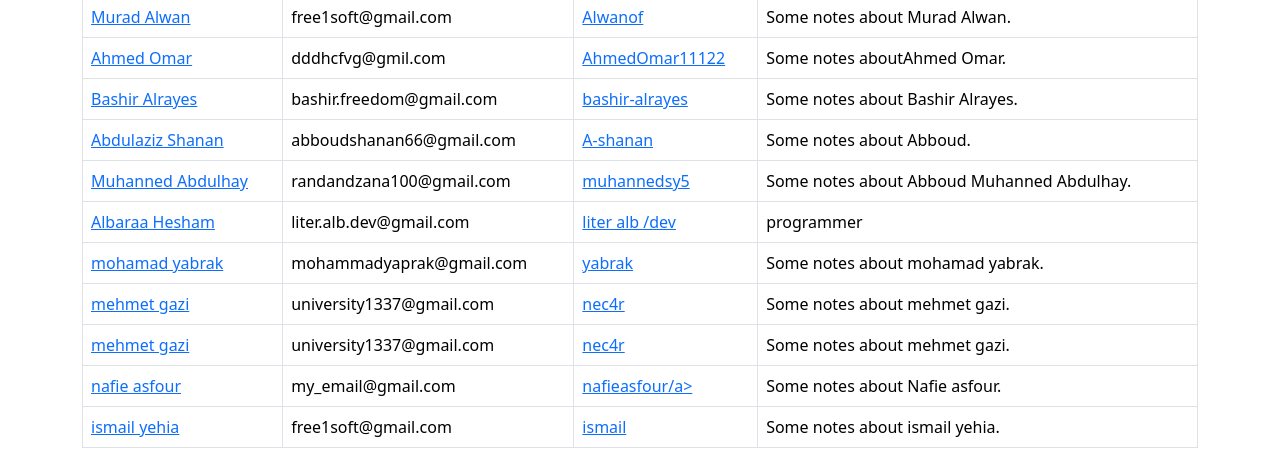
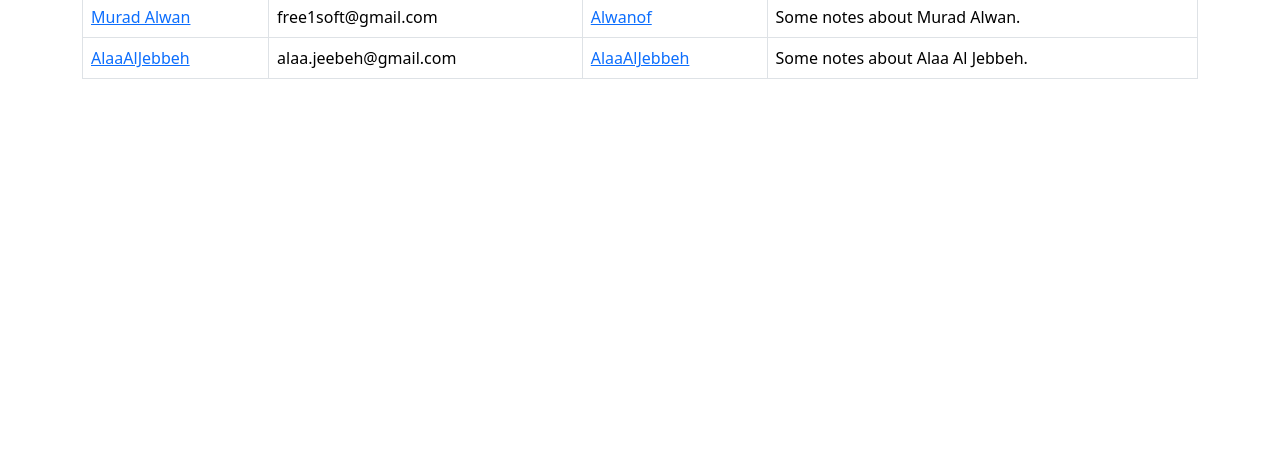
Before and after one commit to alwanof/gitpro-1, a plain HTML site: page index.html in a window 1280 px wide. Shown: the part 419-883 px from the top of the page. After the commit the page ends 800 px from the top, so only its background shows below. Drawn offline with nearby package versions, Linux system fonts and the light colour scheme.

Commit message:
adding alaa al jebbeh as a new user

```diff
--- a/index.html
+++ b/index.html
@@ -1,12 +1,15 @@
 <!DOCTYPE html>
 <html lang="en">
-
   <head>
     <meta charset="utf-8" />
     <meta name="viewport" content="width=device-width, initial-scale=1" />
     <title>Bootstrap demo</title>
-  <link href="https://cdn.jsdelivr.net/npm/bootstrap@5.3.0-alpha1/dist/css/bootstrap.min.css" rel="stylesheet"
-    integrity="sha384-GLhlTQ8iRABdZLl6O3oVMWSktQOp6b7In1Zl3/Jr59b6EGGoI1aFkw7cmDA6j6gD" crossorigin="anonymous" />
+    <link
+      href="https://cdn.jsdelivr.net/npm/bootstrap@5.3.0-alpha1/dist/css/bootstrap.min.css"
+      rel="stylesheet"
+      integrity="sha384-GLhlTQ8iRABdZLl6O3oVMWSktQOp6b7In1Zl3/Jr59b6EGGoI1aFkw7cmDA6j6gD"
+      crossorigin="anonymous"
+    />
   </head>
 
   <body>
@@ -45,87 +48,14 @@
               <td><a href="https://github.com/johnsmith">Alwanof</a></td>
               <td>Some notes about Murad Alwan.</td>
             </tr>
-          <tr>
-            <td>
-              <a href="users/muradalwan.html" target="_blank">Ahmed Omar</a>
-            </td>
-            <td>dddhcfvg@gmil.com</td>
-            <td><a href="https://github.com/AhmedOmar11122">AhmedOmar11122</a></td>
-            <td>Some notes aboutAhmed Omar.</td>
-          </tr>
 
             <tr>
               <td>
-              <a href="users/bashirAlrayes.html" target="_blank">Bashir Alrayes</a>
+                <a href="users/alaaaljebbeh.html" target="_blank">AlaaAlJebbeh</a>
               </td>
-            <td>bashir.freedom@gmail.com</td>
-            <td><a href="https://github.com/bashir-alrayes">bashir-alrayes</a></td>
-            <td>Some notes about Bashir Alrayes.</td>
-          </tr>
-          <tr>
-            <td>
-              <a href="users/abdulazizShanan.html" target="_blank">Abdulaziz Shanan</a>
-            </td>
-            <td>abboudshanan66@gmail.com</td>
-            <td><a href="https://github.com/A-Shanan">A-shanan</a></td>
-            <td>Some notes about Abboud.</td>
-          </tr>
-           <tr>
-            <td>
-              <a href="users/muhannedabdulhay.html" target="_blank">Muhanned Abdulhay</a>
-            </td>
-            <td>randandzana100@gmail.com</td>
-            <td><a href="https://github.com/MuhannedA">muhannedsy5</a></td>
-            <td>Some notes about Abboud Muhanned Abdulhay.</td>
-          </tr>
-          <tr>
-            <td>
-              <a href="users/albaraahesham.html" target="_blank">Albaraa Hesham</a>
-            </td>
-            <td>liter.alb.dev@gmail.com</td>
-            <td><a href="https://github.com/liter-alb-dev">liter alb /dev</a></td>
-            <td>programmer</td>
-          </tr>
-          <tr>
-            <tr>
-              <td>
-                <a href="users/mohamadyabrak.html" target="_blank">mohamad yabrak</a>
-              </td>
-              <td>mohammadyaprak@gmail.com</td>
-              <td><a href="https://github.com/mohammadyaprak">yabrak</a></td>
-              <td>Some notes about mohamad yabrak.</td>
-            </tr>
-            <tr>
-              <td>
-                <a href="users/m.ghazi.html" target="_blank">mehmet gazi</a>
-              </td>
-              <td>university1337@gmail.com</td>
-              <td><a href="https://github.com/nec4r">nec4r</a></td>
-              <td>Some notes about mehmet gazi.</td>
-            </tr>
-            <tr>
-              <td>
-                <a href="users/m.ghazi.html" target="_blank">mehmet gazi</a>
-              </td>
-              <td>university1337@gmail.com</td>
-              <td><a href="https://github.com/nec4r">nec4r</a></td>
-              <td>Some notes about mehmet gazi.</td>
-            </tr>
-            <tr>
-              <td>
-                <a href="users/nafieasfour.html" target="_blank">nafie asfour</a>
-              </td>
-              <td>my_email@gmail.com</td>
-              <td><a href="https://github.com/nafieasfour">nafieasfour/a></td>
-              <td>Some notes about Nafie asfour.</td>
-            </tr>
-            <tr>
-              <td>
-                <a href="users/ismailyehia.html" target="_blank">ismail yehia</a>
-              </td>
-              <td>free1soft@gmail.com</td>
-              <td><a href="https://github.com/ismailyehia">ismail</a></td>
-              <td>Some notes about ismail yehia.</td>
+              <td>alaa.jeebeh@gmail.com</td>
+              <td><a href="https://github.com/AlaaAlJebbeh">AlaaAlJebbeh</a></td>
+              <td>Some notes about Alaa Al Jebbeh.</td>
             </tr>
 
             <!-- Add more rows for additional users as needed -->
@@ -134,9 +64,10 @@
       </div>
     </section>
 
-  <script src="https://cdn.jsdelivr.net/npm/bootstrap@5.3.0-alpha1/dist/js/bootstrap.bundle.min.js"
+    <script
+      src="https://cdn.jsdelivr.net/npm/bootstrap@5.3.0-alpha1/dist/js/bootstrap.bundle.min.js"
       integrity="sha384-w76AqPfDkMBDXo30jS1Sgez6pr3x5MlQ1ZAGC+nuZB+EYdgRZgiwxhTBTkF7CXvN"
-    crossorigin="anonymous"></script>
+      crossorigin="anonymous"
+    ></script>
   </body>
-
 </html>
```
Also changed, not shown: 1 other file. Lines whose indentation alone changed are shown as unchanged.
